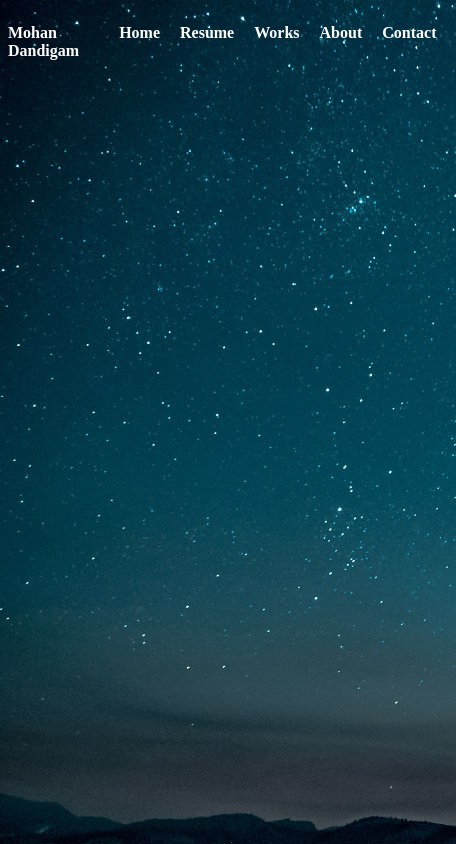
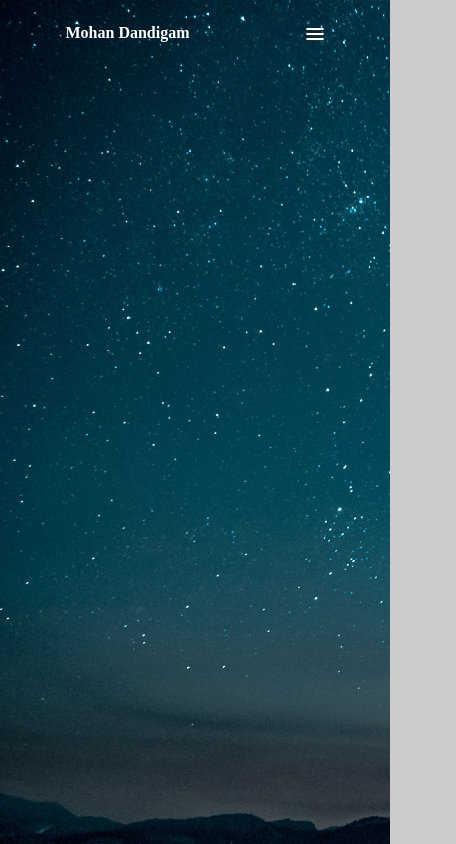
Before and after one commit to mohandand/myportfolio, a React (Create React App) app: page / in a window 390 px wide. Shown: the whole page, 456 px wide, since content can reach past the window. Built offline with nearby package versions, Linux system fonts and the light colour scheme.

Commit message:
updated code

```diff
--- a/public/App.css
+++ b/public/App.css
@@ -24,3 +24,58 @@ body{
 li{
     margin-right:20px;
 }
+.menuitem:hover{
+    color:#c5cae9;
+    transform: rotate(6deg);
+    transition: all 0.3s ease-out;
+    cursor: pointer;
+}
+.mobile-menu{
+    margin-top:16px;
+    height:20px;
+    width:20px
+}
+.mobile-menu{
+    display: none;
+    height:20px;
+    width:20px;
+}
+
+
+@media (max-width: 500px) {
+
+    .headercontainer{
+        max-width:100%;
+        margin:0 auto;
+        display: flex;
+        flex-direction: row;
+        justify-content: space-around;
+    }
+    .myname{
+       color:white;
+       font-weight: bold;
+       margin-top: 16px;
+    }
+    .menu{
+        list-style-type: none;
+        color:white;
+        font-weight: bold;
+        display: flex;
+        flex-direction: column;
+    }
+    li{
+        margin-right:20px;
+    }
+    .menuitem:hover{
+        color:#c5cae9;
+        transform: rotate(6deg);
+        transition: all 0.3s ease-out;
+        cursor: pointer;
+    }
+    .mobile-menu{
+        height:20px;
+        width:20px;
+        display: block;
+    }
+
+}
--- a/src/components/Header.js
+++ b/src/components/Header.js
@@ -1,15 +1,39 @@
+import React,{useState ,useEffect} from 'react';
+
 
 const Header = () => {
+    const [toggleMenu, setToggleMenu] = useState(false);
+    const [screenWidth, setScreenWidth] = useState(window.innerWidth)
+
+    const toggleNav = () => {
+        setToggleMenu(!toggleMenu)
+    }
+
+    useEffect(() => {
+
+        const changeWidth = () => {
+          setScreenWidth(window.innerWidth);
+        }
+
+        window.addEventListener('resize', changeWidth)
+
+        return () => {
+            window.removeEventListener('resize', changeWidth)
+        }
+
+      }, [])
+
     return(
         <div className="headercontainer">
             <div className="myname">Mohan Dandigam</div>
-            <ul className="menu">
-                <li>Home</li>
-                <li>Resume</li>
-                <li>Works</li>
-                <li>About</li>
-                <li>Contact</li>
-            </ul>
+            {(toggleMenu || screenWidth > 500) && <ul className="menu">
+                <li className="menuitem">Home</li>
+                <li className="menuitem">Resume</li>
+                <li className="menuitem">Works</li>
+                <li className="menuitem">About</li>
+                <li className="menuitem">Contact</li>
+            </ul>}
+            <img className="mobile-menu" onClick={toggleNav}src="images/menu.JPG" alt="Open Navigation"/>
         </div>
     )
 }
```
Also changed, not shown: public/images/menu.JPG (added), public/images/menu.svg (added).
